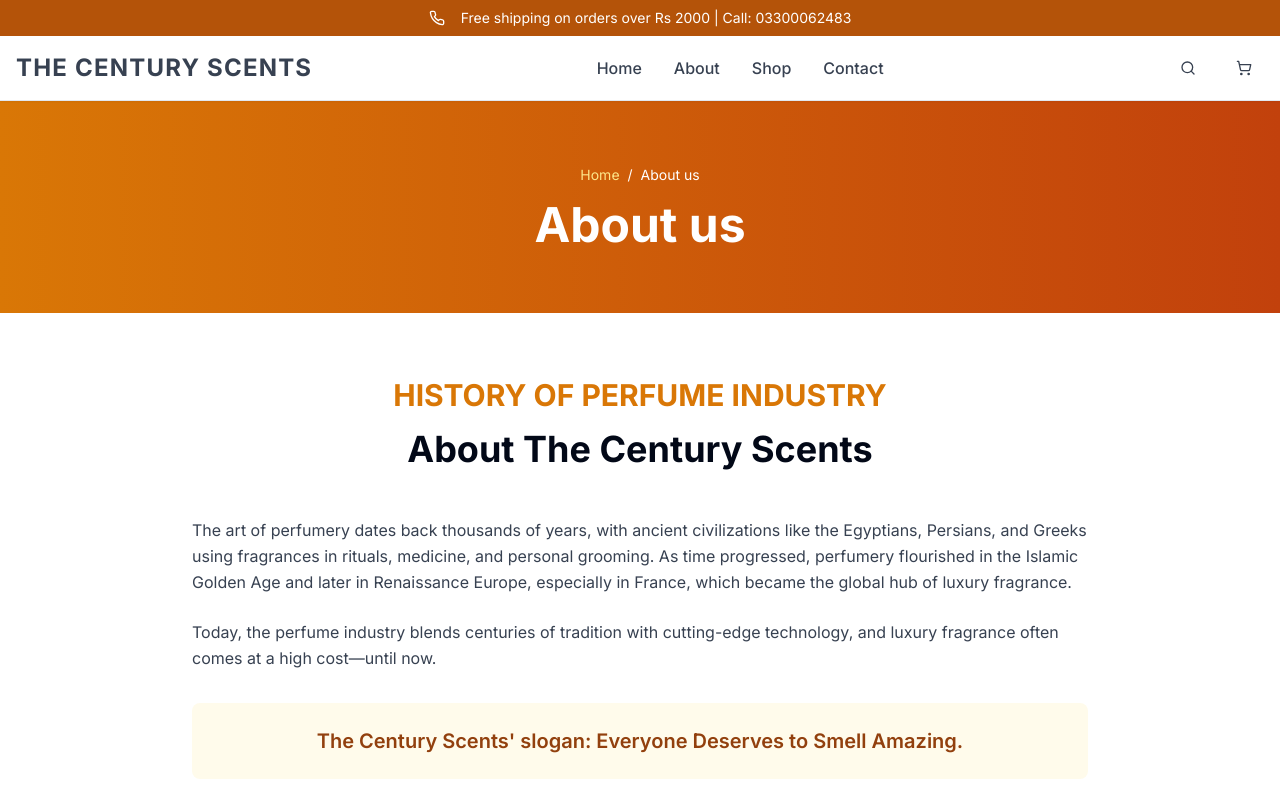
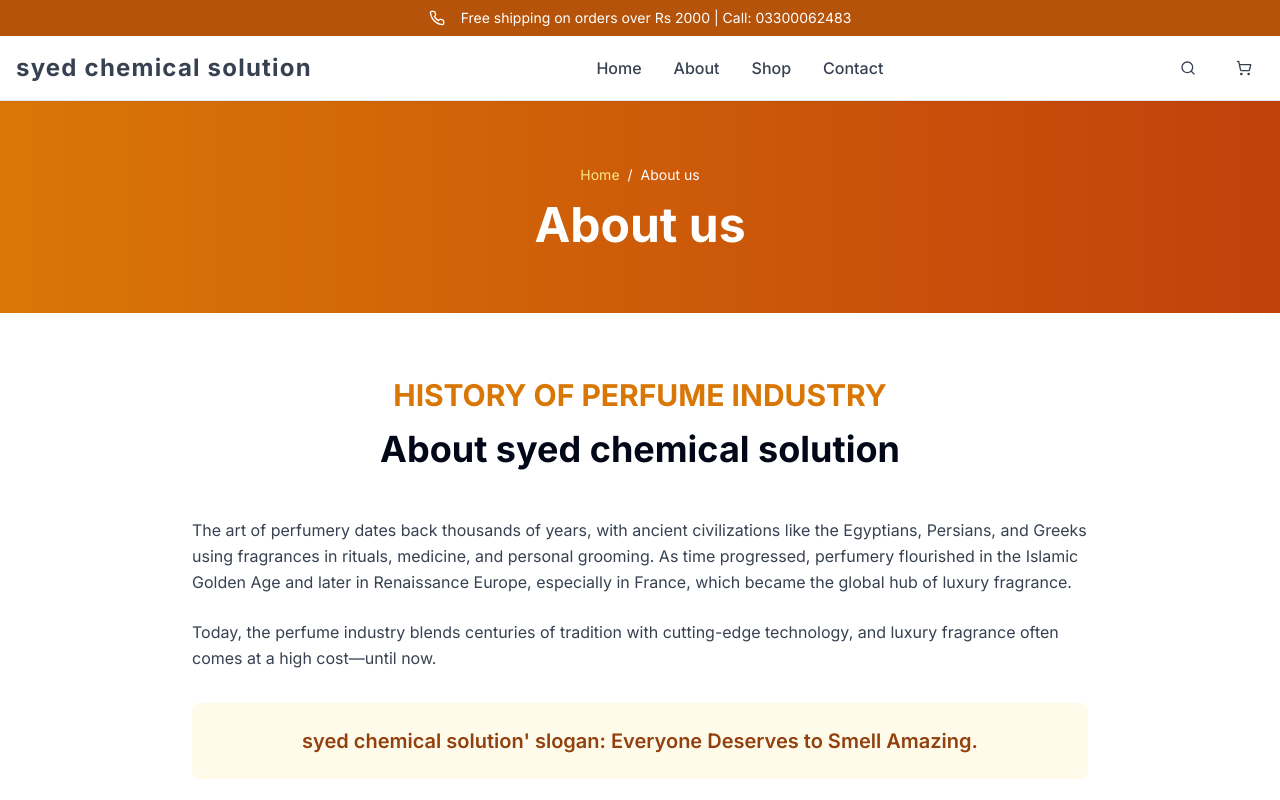
Before and after one commit to Syedchemicalsolution/syedchemicalsolution, a Next.js app: page /about in a window 1280 px wide. Shown: the top 800 px of the page. Built offline with nearby package versions, Linux system fonts and the light colour scheme.

Commit message:
Add files via upload

```diff
--- a/app/about/page.tsx
+++ b/app/about/page.tsx
@@ -9,20 +9,20 @@ export default function AboutPage() {
     pageTitle: "About us",
     breadcrumbHome: "Home",
     historyTitle: "HISTORY OF PERFUME INDUSTRY",
-    mainTitle: "About The Century Scents",
+    mainTitle: "About syed chemical solution",
     paragraph1:
       "The art of perfumery dates back thousands of years, with ancient civilizations like the Egyptians, Persians, and Greeks using fragrances in rituals, medicine, and personal grooming. As time progressed, perfumery flourished in the Islamic Golden Age and later in Renaissance Europe, especially in France, which became the global hub of luxury fragrance.",
     paragraph2:
       "Today, the perfume industry blends centuries of tradition with cutting-edge technology, and luxury fragrance often comes at a high cost—until now.",
-    slogan: "The Century Scents' slogan: Everyone Deserves to Smell Amazing.",
+    slogan: "syed chemical solution' slogan: Everyone Deserves to Smell Amazing.",
     paragraph3:
-      "Led by Syed Bilal bin Amir and Syed Talha bin Amir, two highly motivated and committed individuals, The Century Scents is more than just a brand—it's a mission. Their passion for excellence and drive to make premium fragrance accessible to all has made The Century Scents a reliable and respected source in the perfume world.",
+      "Led by Syed Bilal bin Amir and Syed Talha bin Amir, two highly motivated and committed individuals, syed chemical solution is more than just a brand—it's a mission. Their passion for excellence and drive to make premium fragrance accessible to all has made syed chemical solution a reliable and respected source in the perfume world.",
     paragraph4:
-      "The Century Scents has revolutionized the market by offering exceptional quality perfumes at very cheap prices. Built on the belief that everyone deserves to experience luxury without paying luxury prices, Century Scents is a trusted name for those seeking long-lasting, elegant, and affordable fragrances.",
+      "syed chemical solution has revolutionized the market by offering exceptional quality perfumes at very cheap prices. Built on the belief that everyone deserves to experience luxury without paying luxury prices, Century Scents is a trusted name for those seeking long-lasting, elegant, and affordable fragrances.",
     paragraph5:
-      "What truly sets The Century Scents apart is its expertise in crafting high-quality impressions of world-famous perfume brands—delivering the same luxurious experience at a fraction of the cost. Every bottle reflects dedication to quality, attention to detail, and an unwavering commitment to customer satisfaction.",
+      "What truly sets syed chemical solution apart is its expertise in crafting high-quality impressions of world-famous perfume brands—delivering the same luxurious experience at a fraction of the cost. Every bottle reflects dedication to quality, attention to detail, and an unwavering commitment to customer satisfaction.",
     paragraph6:
-      "With The Century Scents, you don't just wear a perfume you wear confidence, class, and quality that speaks volumes.",
+      "With syed chemical solution, you don't just wear a perfume you wear confidence, class, and quality that speaks volumes.",
     historyCard1Title: "Our company history and facts",
     historyCard1Text:
       "Founded as incapable of drawing a single stroke at the present moment; and yet I feel that I never was a greater artist than now.",
--- a/app/admin/dashboard/page.tsx
+++ b/app/admin/dashboard/page.tsx
@@ -81,7 +81,7 @@ export default function AdminDashboard() {
 
   // Website Settings State
   const [websiteSettings, setWebsiteSettings] = useState({
-    siteName: "THE CENTURY SCENTS",
+    siteName: "syed chemical solution",
     logo: "",
     heroImage: "/hero-perfumes.png",
     heroTitle: "DISCOVER THE ESSENCE OF LUXURY",
@@ -136,20 +136,20 @@ export default function AdminDashboard() {
       pageTitle: "About us",
       breadcrumbHome: "Home",
       historyTitle: "HISTORY OF PERFUME INDUSTRY",
-      mainTitle: "About The Century Scents",
+      mainTitle: "About syed chemical solution",
       paragraph1:
         "The art of perfumery dates back thousands of years, with ancient civilizations like the Egyptians, Persians, and Greeks using fragrances in rituals, medicine, and personal grooming. As time progressed, perfumery flourished in the Islamic Golden Age and later in Renaissance Europe, especially in France, which became the global hub of luxury fragrance.",
       paragraph2:
         "Today, the perfume industry blends centuries of tradition with cutting-edge technology, and luxury fragrance often comes at a high cost—until now.",
-      slogan: "The Century Scents' slogan: Everyone Deserves to Smell Amazing.",
+      slogan: "syed chemical solution' slogan: Everyone Deserves to Smell Amazing.",
       paragraph3:
-        "Led by Syed Bilal bin Amir and Syed Talha bin Amir, two highly motivated and committed individuals, The Century Scents is more than just a brand—it's a mission. Their passion for excellence and drive to make premium fragrance accessible to all has made The Century Scents a reliable and respected source in the perfume world.",
+        "Led by Syed Bilal bin Amir and Syed Talha bin Amir, two highly motivated and committed individuals, syed chemical solution is more than just a brand—it's a mission. Their passion for excellence and drive to make premium fragrance accessible to all has made syed chemical solution a reliable and respected source in the perfume world.",
       paragraph4:
-        "The Century Scents has revolutionized the market by offering exceptional quality perfumes at very cheap prices. Built on the belief that everyone deserves to experience luxury without paying luxury prices, Century Scents is a trusted name for those seeking long-lasting, elegant, and affordable fragrances.",
+        "syed chemical solution has revolutionized the market by offering exceptional quality perfumes at very cheap prices. Built on the belief that everyone deserves to experience luxury without paying luxury prices, Century Scents is a trusted name for those seeking long-lasting, elegant, and affordable fragrances.",
       paragraph5:
-        "What truly sets The Century Scents apart is its expertise in crafting high-quality impressions of world-famous perfume brands—delivering the same luxurious experience at a fraction of the cost. Every bottle reflects dedication to quality, attention to detail, and an unwavering commitment to customer satisfaction.",
+        "What truly sets syed chemical solution apart is its expertise in crafting high-quality impressions of world-famous perfume brands—delivering the same luxurious experience at a fraction of the cost. Every bottle reflects dedication to quality, attention to detail, and an unwavering commitment to customer satisfaction.",
       paragraph6:
-        "With The Century Scents, you don't just wear a perfume you wear confidence, class, and quality that speaks volumes.",
+        "With syed chemical solution, you don't just wear a perfume you wear confidence, class, and quality that speaks volumes.",
       historyCard1Title: "Our company history and facts",
       historyCard1Text:
         "Founded as incapable of drawing a single stroke at the present moment; and yet I feel that I never was a greater artist than now.",
@@ -219,7 +219,7 @@ export default function AdminDashboard() {
       checkoutText: "Checkout",
     },
     footer: {
-      companyTitle: "THE CENTURY SCENTS",
+      companyTitle: "syed chemical solution",
       companyDescription:
         "Your trusted source for premium chemical solutions and fragrances. Quality, authenticity, and customer satisfaction are our top priorities.",
       quickLinksTitle: "Quick Links",
@@ -238,7 +238,7 @@ export default function AdminDashboard() {
       instagramText: "Instagram",
       twitterText: "Twitter",
       whatsappText: "WhatsApp",
-      copyrightText: "© 2024 The Century Scents. All rights reserved.",
+      copyrightText: "© 2024 syed chemical solution. All rights reserved.",
       developedText: "Developed with ❤️ for premium fragrances",
     },
   })
--- a/app/admin/page.tsx
+++ b/app/admin/page.tsx
@@ -73,7 +73,7 @@ export default function AdminPanel() {
   const [products, setProducts] = useState(initialProducts)
   const [orders, setOrders] = useState(initialOrders)
   const [settings, setSettings] = useState({
-    siteName: "The Century Scents",
+    siteName: "syed chemical solution",
     logo: "/placeholder.svg?height=60&width=200&text=THE+CENTURY+SCENTS+LOGO",
     heroImage: "/placeholder.svg?height=600&width=1200&text=Luxury+Perfume+Hero+Image",
     heroTitle: "DISCOVER THE ESSENCE OF LUXURY",
@@ -203,7 +203,7 @@ export default function AdminPanel() {
       <div className="max-w-7xl mx-auto">
         {/* Header */}
         <div className="mb-8">
-          <h1 className="text-3xl font-bold text-gray-800 mb-2">Admin Panel - The Century Scents</h1>
+          <h1 className="text-3xl font-bold text-gray-800 mb-2">Admin Panel - syed chemical solution</h1>
           <p className="text-gray-600">Manage your website content, products, and orders</p>
         </div>
 
@@ -678,7 +678,7 @@ export default function AdminPanel() {
               <Lock className="w-10 h-10 text-white" />
             </div>
             <CardTitle className="text-3xl font-bold text-gray-800">Admin Portal</CardTitle>
-            <p className="text-gray-600 mt-2">The Century Scents Management System</p>
+            <p className="text-gray-600 mt-2">syed chemical solution Management System</p>
           </CardHeader>
 
           <CardContent className="pb-8">
--- a/app/layout.tsx
+++ b/app/layout.tsx
@@ -8,9 +8,9 @@ import { CartProvider } from "@/components/cart-context"
 const inter = Inter({ subsets: ["latin"] })
 
 export const metadata: Metadata = {
-  title: "The Century Scents - Premium Fragrances",
-  description: "Discover luxury fragrances at affordable prices. Premium quality perfumes with long-lasting scents.",
-    generator: 'v0.app'
+  title: "Syed Chemical solutions",
+  description: "Discover Chemical solutions at affordable prices. Premium quality olutions with long-lasting effects.",
+    generator: 'Nouman Tahir'
 }
 
 export default function RootLayout({
--- a/app/secret-admin-portal-2024/page.tsx
+++ b/app/secret-admin-portal-2024/page.tsx
@@ -51,7 +51,7 @@ export default function AdminLogin() {
             <Lock className="w-10 h-10 text-white" />
           </div>
           <CardTitle className="text-3xl font-bold text-gray-800">Admin Portal</CardTitle>
-          <p className="text-gray-600 mt-2">The Century Scents Management System</p>
+          <p className="text-gray-600 mt-2">syed chemical solution Management System</p>
         </CardHeader>
 
         <CardContent className="pb-8">
--- a/components/admin/paragraph-manager.tsx
+++ b/components/admin/paragraph-manager.tsx
@@ -19,14 +19,14 @@ export default function ParagraphManager() {
     about: {
       pageTitle: "About us",
       historyTitle: "HISTORY OF PERFUME INDUSTRY",
-      mainTitle: "About The Century Scents",
+      mainTitle: "About syed chemical solution",
       paragraph1:
         "The art of perfumery dates back thousands of years, with ancient civilizations like the Egyptians, Persians, and Greeks using fragrances in rituals, medicine, and personal grooming. As time progressed, perfumery flourished in the Islamic Golden Age and later in Renaissance Europe, especially in France, which became the global hub of luxury fragrance.",
       paragraph2:
         "Today, the perfume industry blends centuries of tradition with cutting-edge technology, and luxury fragrance often comes at a high cost—until now.",
-      slogan: "The Century Scents' slogan: Everyone Deserves to Smell Amazing.",
+      slogan: "syed chemical solution' slogan: Everyone Deserves to Smell Amazing.",
       paragraph3:
-        "Led by Syed Bilal bin Amir and Syed Talha bin Amir, two highly motivated and committed individuals, The Century Scents is more than just a brand—it's a mission. Their passion for excellence and drive to make premium fragrance accessible to all has made The Century Scents a reliable and respected source in the perfume world.",
+        "Led by Syed Bilal bin Amir and Syed Talha bin Amir, two highly motivated and committed individuals, syed chemical solution is more than just a brand—it's a mission. Their passion for excellence and drive to make premium fragrance accessible to all has made syed chemical solution a reliable and respected source in the perfume world.",
     },
     shop: {
       pageTitle: "Shop",
@@ -81,10 +81,10 @@ export default function ParagraphManager() {
         about: {
           pageTitle: "About us",
           historyTitle: "HISTORY OF PERFUME INDUSTRY",
-          mainTitle: "About The Century Scents",
+          mainTitle: "About syed chemical solution",
           paragraph1: "The art of perfumery dates back thousands of years...",
           paragraph2: "Today, the perfume industry blends centuries of tradition...",
-          slogan: "The Century Scents' slogan: Everyone Deserves to Smell Amazing.",
+          slogan: "syed chemical solution' slogan: Everyone Deserves to Smell Amazing.",
           paragraph3: "Led by Syed Bilal bin Amir and Syed Talha bin Amir...",
         },
         shop: {
--- a/components/header.tsx
+++ b/components/header.tsx
@@ -30,7 +30,7 @@ export function Header() {
   })
 
   const [websiteSettings, setWebsiteSettings] = useState({
-    siteName: "THE CENTURY SCENTS",
+    siteName: "syed chemical solution",
     logo: "",
     contactInfo: {
       phone1: "03300062483",
--- a/components/mobile-header.tsx
+++ b/components/mobile-header.tsx
@@ -12,7 +12,7 @@ export default function MobileHeader() {
   const [isMenuOpen, setIsMenuOpen] = useState(false)
   const [isSearchOpen, setIsSearchOpen] = useState(false)
   const [websiteSettings, setWebsiteSettings] = useState({
-    siteName: "THE CENTURY SCENTS",
+    siteName: "syed chemical solution",
     logo: "",
     contactInfo: {
       phone1: "03300062483",
--- a/lib/email.ts
+++ b/lib/email.ts
@@ -23,7 +23,7 @@ export const sendOrderNotification = async (orderData: any, adminEmail: string):
 
     const emailData = {
       to_email: emailJSConfig.adminEmail || adminEmail,
-      subject: "🛒 New Order Placed - The Century Scents",
+      subject: "🛒 New Order Placed - syed chemical solution",
       message: `
         A new order has been placed!
 
@@ -47,7 +47,7 @@ export const sendOrderNotification = async (orderData: any, adminEmail: string):
         Please process this order as soon as possible.
 
         Best regards,
-        The Century Scents System
+        syed chemical solution System
       `,
       order_link: `${window.location.origin}/secret-admin-portal-2024/dashboard?order=${orderData.id}`,
     }
--- a/lib/emailjs.ts
+++ b/lib/emailjs.ts
@@ -51,7 +51,7 @@ export const sendOrderNotification = async (orderData: any, adminEmail: string):
     // Prepare email data
     const emailData = {
       to_email: emailJSConfig.adminEmail || adminEmail,
-      subject: `🛒 New Order #${orderData.id} - The Century Scents`,
+      subject: `🛒 New Order #${orderData.id} - syed chemical solution`,
       customer_name: orderData.customer?.name || "Unknown Customer",
       customer_phone: orderData.customer?.phone || "Not provided",
       customer_email: orderData.customer?.email || "Not provided",
```
Also changed, not shown: app/admin/login/page.tsx (+3 -13 lines).
